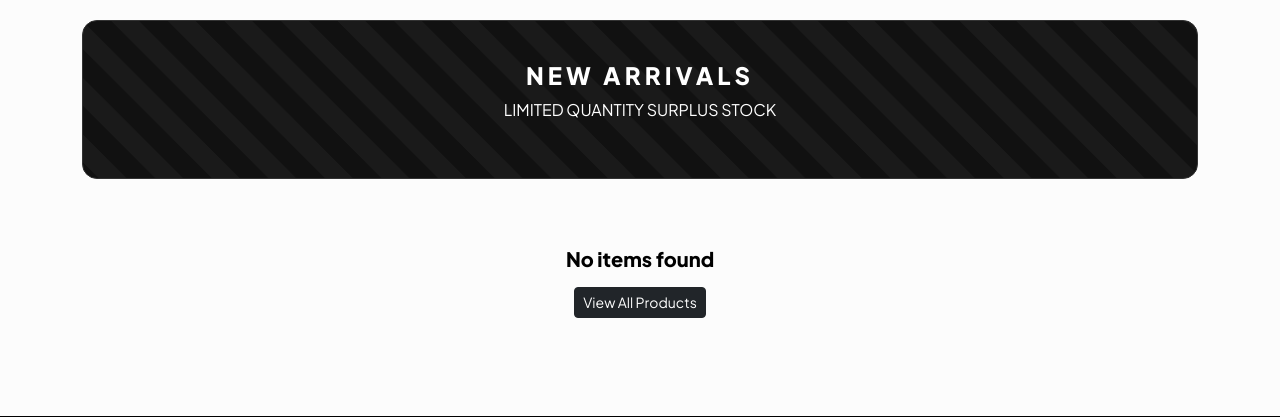
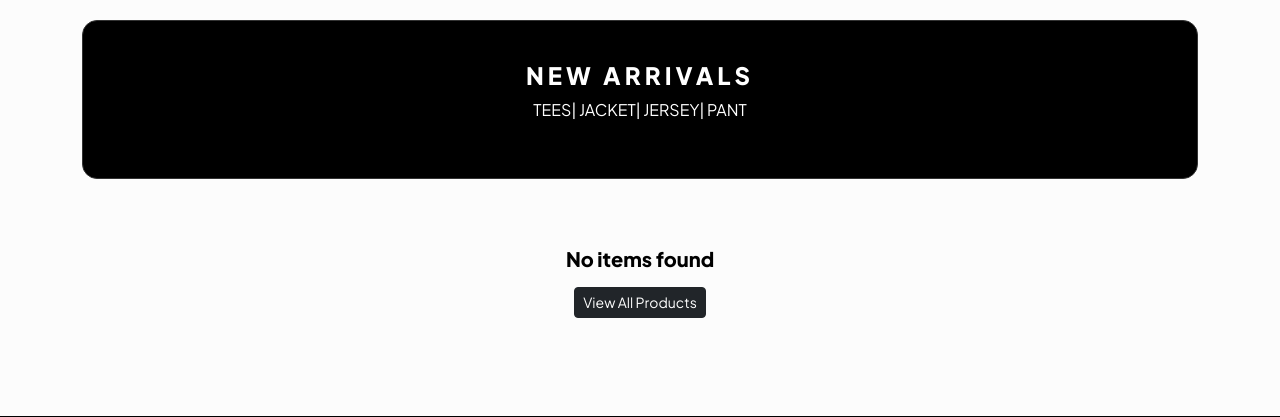
Before and after one commit to gmkarshad45-design/evia-shop, a Flask app: page / in a window 1280 px wide. Shown: the part 65-482 px from the top of the page. Run offline with Flask 3, Linux system fonts and the light colour scheme; data that the repository does not hold is empty.

Commit message:
Update index.html

```diff
--- a/templates/index.html
+++ b/templates/index.html
@@ -62,7 +62,7 @@
         .cart-link { color: white !important; font-size: 20px; transition: 0.3s; }
 
         .hero-banner {
-            background: var(--evia-dark);
+            background:black;
             color: white;
             border-radius: 15px;
             padding: 40px 15px;
@@ -70,7 +70,7 @@
             margin: 20px 0;
             position: relative;
             overflow: hidden;
-            background-image: linear-gradient(45deg, #111 25%, #1a1a1a 25%, #1a1a1a 50%, #111 50%, #111 75%, #1a1a1a 75%, #1a1a1a 100%);
+            background-image: black;
             background-size: 56.57px 56.57px;
             display: flex;
             flex-direction: column;
@@ -154,7 +154,7 @@
 <div class="container">
     <div class="hero-banner">
         <h2>NEW ARRIVALS</h2>
-        <p>LIMITED QUANTITY SURPLUS STOCK</p>
+        <p>TEES| JACKET| JERSEY| PANT</p>
     </div>
 
     <div class="row g-3">
```
